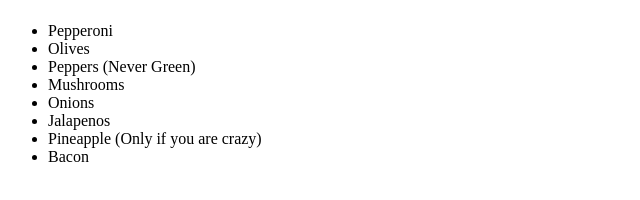
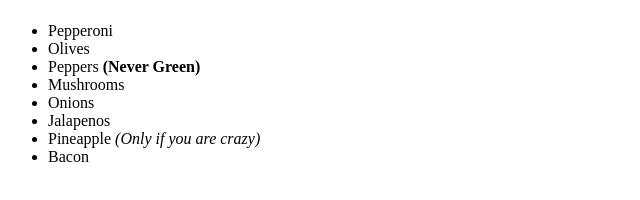
Before and after one commit to SquiddyJH/HTML-CSS, a plain HTML site: page index.html in a window 1280 px wide. Shown: the part 524-724 px from the top of the page, 0-640 px from the left. Drawn offline with Linux system fonts and the light colour scheme.

Commit message:
Added text changes

```diff
--- a/index.html
+++ b/index.html
@@ -36,11 +36,11 @@
     <ul>
         <li>Pepperoni</li>
         <li>Olives</li>
-        <li>Peppers (Never Green)</li>
+        <li>Peppers <strong>(Never Green)</strong></li>
         <li>Mushrooms</li>
         <li>Onions</li>
         <li>Jalapenos</li>
-        <li>Pineapple (Only if you are crazy)</li>
+        <li>Pineapple <em>(Only if you are crazy)</em></li>
         <li>Bacon</li>
     </ul>
 </body>
```
